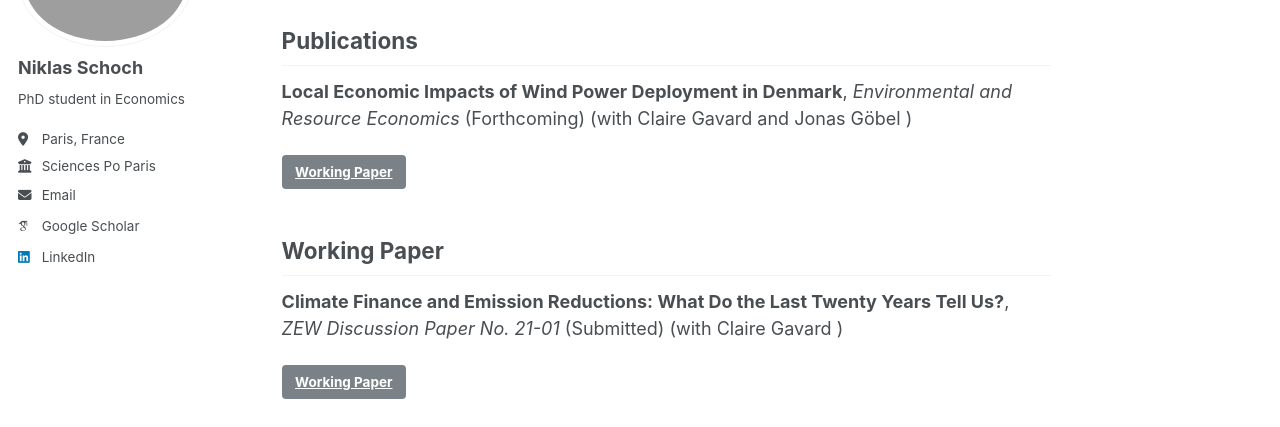
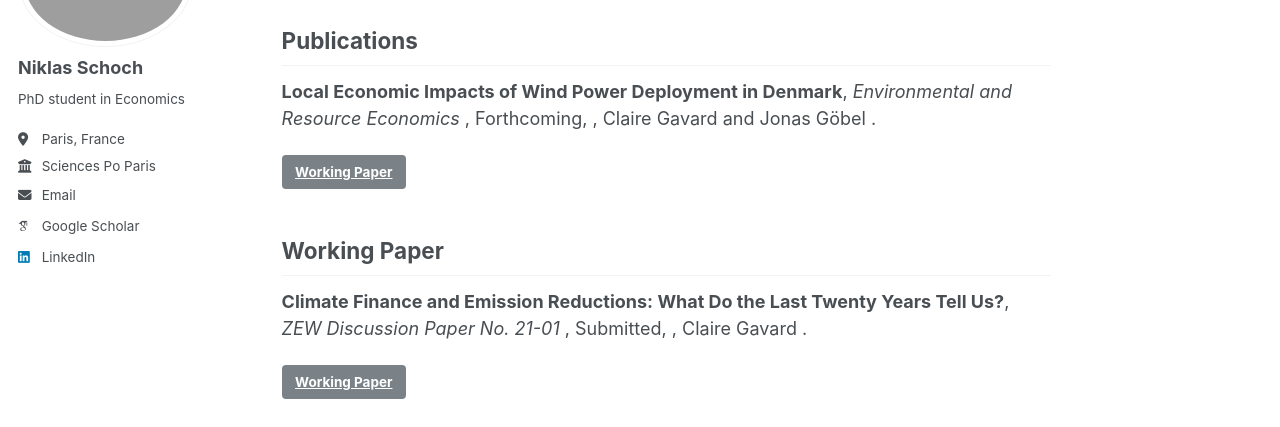
Before and after one commit to niklasschoch/niklasschoch.github.io, a Jekyll site: the page built from _pages/research.md, in a window 1280 px wide and 1198 px high. Shown: the part 193-620 px from the top of the window. Built offline with Jekyll 4.4.1, drawn with Linux system fonts in a browser that asks for light colours; some web fonts are replaced.

Commit message:
Update research.md
Signed-off-by: niklasschoch <74817881+niklasschoch@users.noreply.github.com>

```diff
--- a/_pages/research.md
+++ b/_pages/research.md
@@ -18,28 +18,28 @@ Welcome to my research page.
 <div style="margin-bottom: 2rem;">
   <p>
     <strong>{{ item.title }}</strong>{% if item.venue %}, <em>{{ item.venue }}</em>{% endif %}
-    {% if item.citation %} ({{ item.citation }}){% endif %}
+    {% if item.citation %}, {{ item.citation }}, {% endif %}
     {% if category != "Work in Progress" and item.authors %}
-      (with
+      ,
       {% assign author_count = item.authors | size %}
       {% if author_count == 1 %}
         {{ item.authors[0] }}
       {% elsif author_count == 2 %}
         {{ item.authors[0] }} and {{ item.authors[1] }}
-      {% else %}
-        {% for author in item.authors %}
-          {% assign i = forloop.index0 %}
-          {% assign last = author_count | minus: 1 %}
-          {% if i < last - 1 %}
-            {{ author }},
-          {% elsif i == last - 1 %}
-            {{ author }} and
-          {% else %}
-            {{ author }}
-          {% endif %}
-        {% endfor %}
-      {% endif %}
-      )
+        {% else %}
+          {% for author in item.authors %}
+            {% assign i = forloop.index0 %}
+            {% assign last = author_count | minus: 1 %}
+            {% if i < last - 1 %}
+              {{ author }},
+            {% elsif i == last - 1 %}
+              {{ author }} and
+            {% else %}
+              {{ author -}}
+            {% endif %}
+          {% endfor %}
+        {% endif %}
+      .
     {% endif %}
   </p>
 
```
